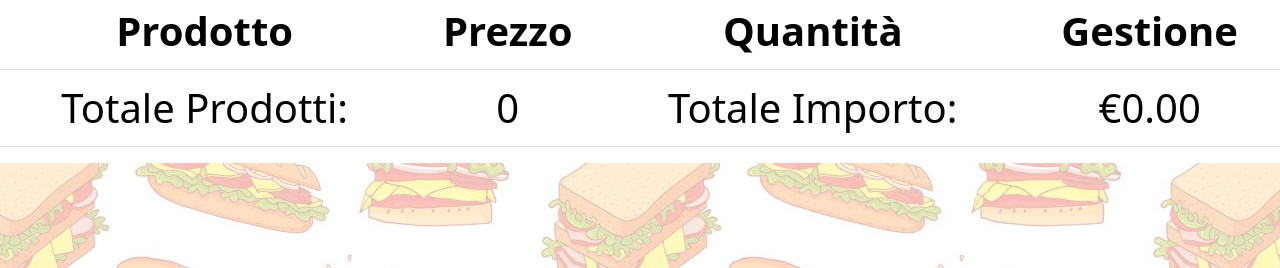
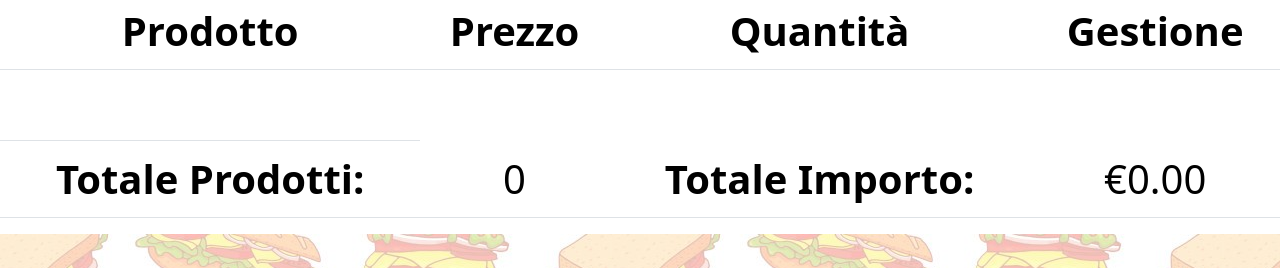
Before and after one commit to GiulioSignoretti-Scuola/ProjectWork, an Angular app: page /carrello in a window 1280 px wide. Shown: the part 207-475 px from the top of the page. Built offline with nearby package versions, Linux system fonts and the light colour scheme.

Commit message:
ultime migliorie pt2

```diff
--- a/src/app/components/carrello/carrello.component.html
+++ b/src/app/components/carrello/carrello.component.html
@@ -20,12 +20,15 @@
             </td>
             <td><a class="text-danger" (click)="elimina(prodotto)">Elimina</a></td>
         </tr>
+        <tr>
+            <td class="spaziatura"></td>
+        </tr>
     </tbody>
     <tfoot>
-      <tr>
-          <td>Totale Prodotti: </td>
+      <tr class="tfoot">
+          <td><strong> Totale Prodotti: </strong></td>
           <td>{{carrelloService.totaleProdotti}}</td>
-          <td>Totale Importo: </td>
+          <td><strong> Totale Importo: </strong></td>
           <td>{{carrelloService.totaleImporto | currency:'EUR'}}</td>
       </tr>
   </tfoot>
```
